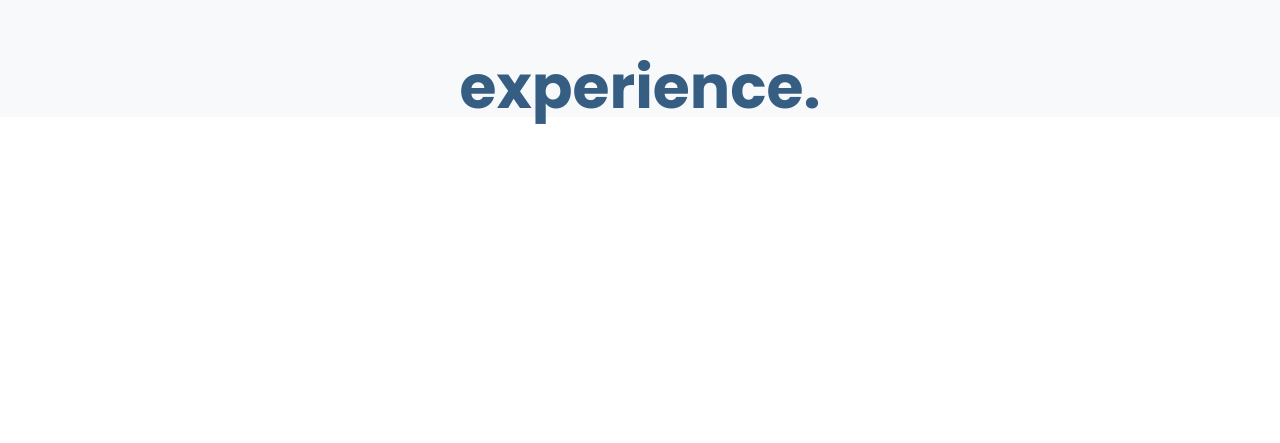
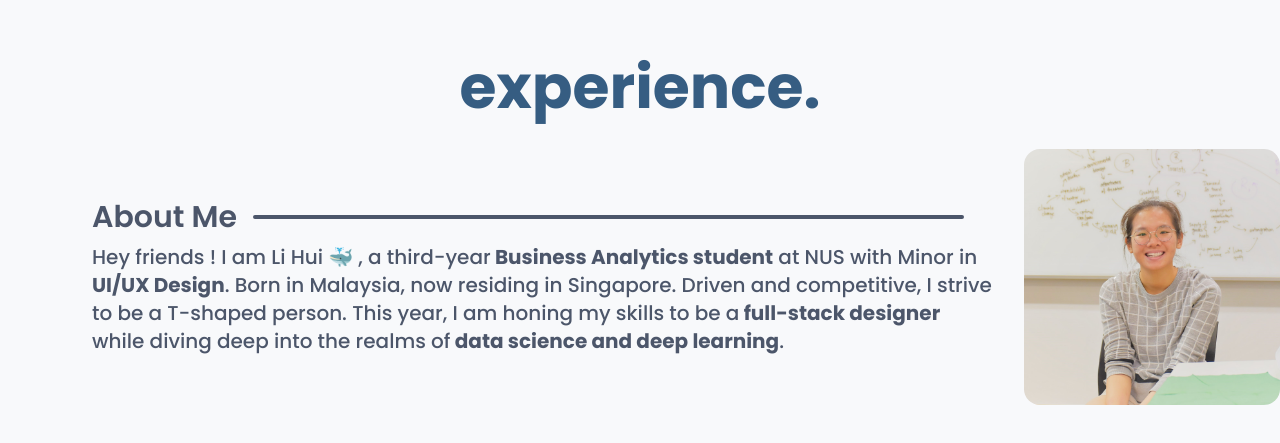
Before and after one commit to lihuicham/lihuicham.com-v2, a Next.js app: page / in a window 1280 px wide. Shown: the part 1551-1994 px from the top of the page. Before the commit the page ends 1680 px from the top, so only its background shows below. Built offline with nearby package versions, Linux system fonts and the light colour scheme.

Commit message:
add about me

```diff
--- a/src/app/components/Home/Experience.tsx
+++ b/src/app/components/Home/Experience.tsx
@@ -1,7 +1,30 @@
+/* eslint-disable @next/next/no-img-element */
+import Image from "next/image"
+
 export const Experience = () => {
   return (
-    <div className="container mx-auto pt-16">
+    <div className="container mx-auto pt-16 flex flex-col items-center">
       <h3 className="text-center text-secondary-text font-bold text-3xl md:text-6xl">experience.</h3>
+      <div className="md:flex flex-row-reverse items-center w-full max-w-7xl">
+        <div className="flex justify-center items-center mt-10 md:mt-8">
+          <img alt="me" src="/me.png" className="object-cover w-48 h-48 md:w-64 md:h-64 rounded-2xl overflow-hidden"/>
+        </div>
+        <div className="px-7 md:pr-7 md:w-3/4">
+          <div className="flex items-center mt-8 md:pr-8">
+            <h5 className="text-primary-text font-semibold text-xl md:text-3xl">About Me</h5>
+            <div className="flex-grow border-b border-primary-text border md:border-2 rounded-xl ml-2 md:ml-4"></div>
+          </div>
+          <p className="text-primary-text text-sm md:text-xl font-medium mt-2 md:w-full">
+            Hey friends ! I am Li Hui 🐳 , a third-year
+            <span className="font-bold"> Business Analytics student</span> at NUS with Minor in
+            <span className="font-bold"> UI/UX Design</span>.
+            Born in Malaysia, now residing in Singapore. Driven and competitive, I strive to be a T-shaped person.
+            This year, I am honing my skills to be a
+            <span className="font-bold"> full-stack designer</span> while diving deep into the realms of
+            <span className="font-bold"> data science and deep learning</span>.
+          </p>
+        </div>
+      </div>
     </div>
   )
 }
--- a/src/pages/index.tsx
+++ b/src/pages/index.tsx
@@ -9,7 +9,7 @@ export default function Home() {
         <Introduction />
         <Tagline />
       </div>
-      <div className="bg-secondary-base">
+      <div className="bg-secondary-base pb-56">
         <Experience />
       </div>
     </div>
--- a/tailwind.config.js
+++ b/tailwind.config.js
@@ -14,6 +14,10 @@ module.exports = {
       'primary-text': '#4c566a',
       'secondary-text': '#365D82',
       'tertiary-text': '#a0a9b8',
+      'red': '#A52A2A',
+    },
+    container: {
+      center: true,
     }
   },
   plugins: [],
```
Also changed, not shown: public/me.png (added).
